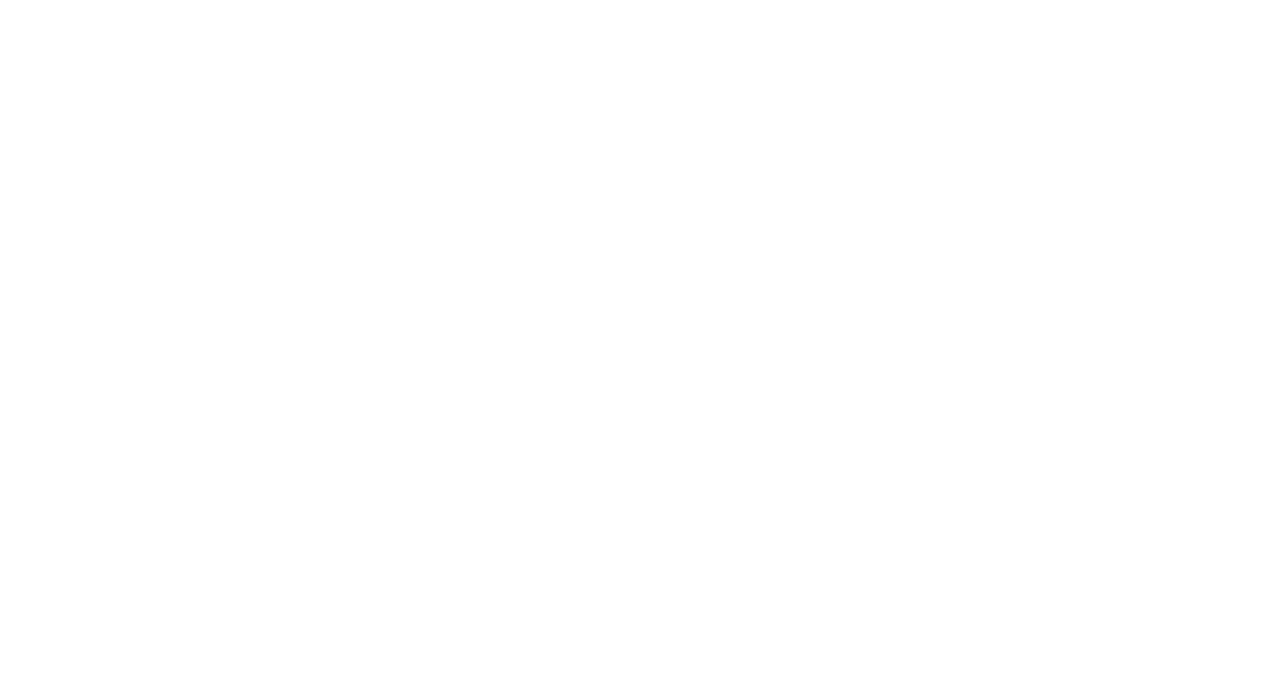
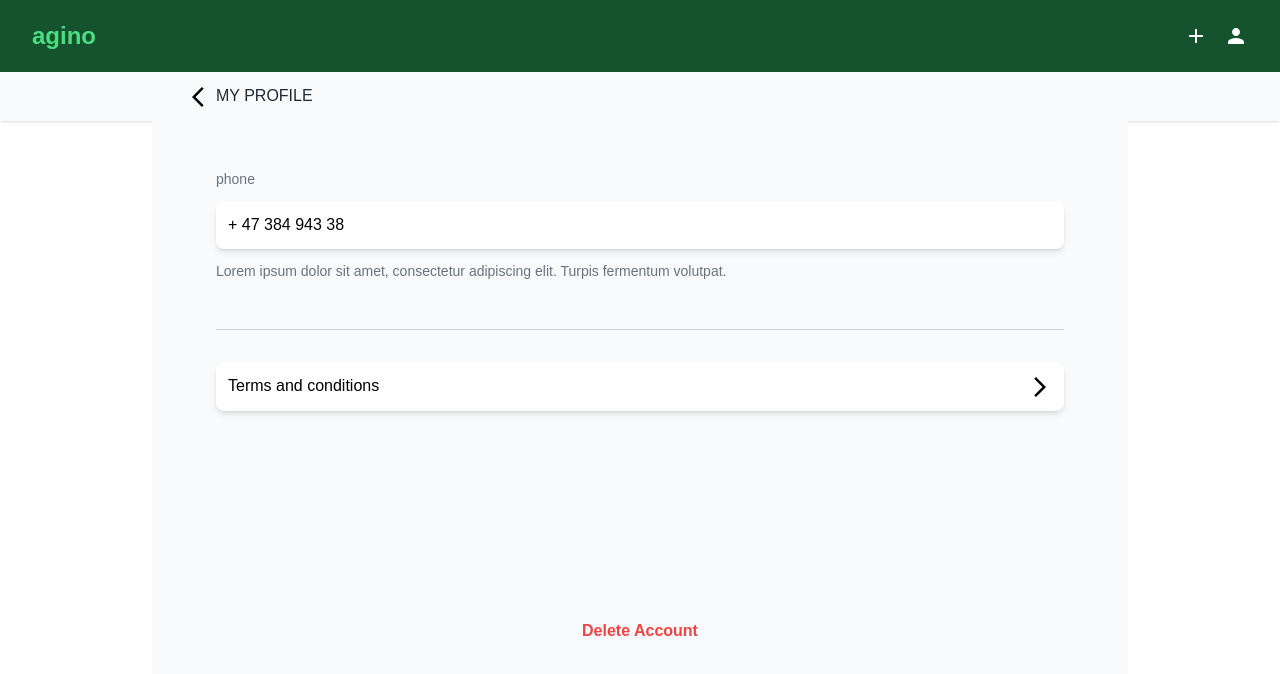
Before and after one commit to kidussintayehu/Farm-Advisor-Web, a React (Create React App) app: page /myprofile in a window 1280 px wide. Before the commit this address had no page. Shown: the top 674 px of the page. Built offline with nearby package versions, Linux system fonts and the light colour scheme.

Commit message:
desktop-13 added

```diff
--- a/src/App.js
+++ b/src/App.js
@@ -8,7 +8,7 @@
 import Field from './Pages/Field/Field';
 import Welcome from './Pages/Welcome/Welcome';
 import Addfield from './Pages/Addfield/Addfield';
-import Newfarm from './Pages/Newfarm/Newfarm';
+import Profile from './Pages/Profile/Profile';
 
 
 function App () {
@@ -19,6 +19,8 @@
        <Route path = "/field" element= { <Field />} />
        <Route path = "/welcome" element= { <Welcome />} />
        <Route path = "/addfield" element= { <Addfield />} />
+       <Route path = "/myprofile" element= { <Profile />} />
+
       </Routes>
     </BrowserRouter>
   )
--- a/src/Components/Navbar/Navbar.jsx
+++ b/src/Components/Navbar/Navbar.jsx
@@ -1,5 +1,7 @@
 import AddIcon from '@mui/icons-material/Add'
 import PersonIcon from '@mui/icons-material/Person'
+import { Tooltip } from '@mui/material';
+
 
 export default function NavBar () {
   return (
@@ -16,8 +18,10 @@
           <a href='/' className='text-white'>
             <AddIcon />
           </a>
-          <a href='/' className='text-white'>
-            <PersonIcon />
+          <a href='/myprofile' className='text-white'>
+            <Tooltip title = "Myprofile">
+               <PersonIcon />
+            </Tooltip>
           </a>
         </div>
       </div>
--- /dev/null
+++ b/src/Components/Navbar/Navbar3.jsx
@@ -0,0 +1,17 @@
+import ArrowBackIosIcon from '@mui/icons-material/ArrowBackIos'
+import MoreVertOutlinedIcon from '@mui/icons-material/MoreVertOutlined'
+
+export default function NavBar2 () {
+  return (
+    <nav className='w-full justify-center bg-slate-50 shadow'>
+      <div className='justify-between md:items-center md:flex px-8'>
+        <div className='flex flex-row items-center justify-between md:py-3 pl-[10rem]'>
+          <a href='/'>
+            <ArrowBackIosIcon />
+          </a>
+          <p className = "text-gray-800"> MY PROFILE </p>
+        </div>
+      </div>
+    </nav>
+  )
+}
--- /dev/null
+++ b/src/Pages/Profile/Profile.jsx
@@ -0,0 +1,41 @@
+import NavBar from '../../Components/Navbar/Navbar';
+import Navbar3 from '../../Components/Navbar/Navbar3';
+import ArrowForwardIosIcon from '@mui/icons-material/ArrowForwardIos';
+
+
+const Profile = () => {
+  return (
+    <div>
+      <NavBar/>
+      <Navbar3/>
+      <div class='md:container md:mx-auto bg-slate-50 h-screen pt-6'>
+        <div class = " flex flex-col divide-y md:divide-gray-300 pt-6">
+            <div>
+                <p class = "text-sm text-gray-500">phone</p>
+            <div class = "mt-3 p-3 rounded-lg bg-white shadow-md  md:w-full">
+               + 47 384 943 38
+            </div>
+                <p class = "text-sm text-gray-500 mt-3 mb-12">Lorem ipsum dolor sit amet, consectetur adipiscing elit.
+                Turpis fermentum volutpat.</p>
+            </div>
+            <div class = "pt-8">
+                <div class = "flex flex-row justify-between p-3  rounded-lg bg-white shadow-md  md:w-full">
+                   <p>Terms and conditions</p>
+                   <a href = "/help">
+                     <ArrowForwardIosIcon/>
+                   </a>
+            </div>
+            </div>
+        </div>
+        <div class = "mt-[13rem] text-center font-bold text-red-500">
+     <a href = "/">
+        <p> Delete Account</p>
+     </a>
+     </div>
+     </div>
+
+  </div>
+  )
+}
+
+export default Profile
```
